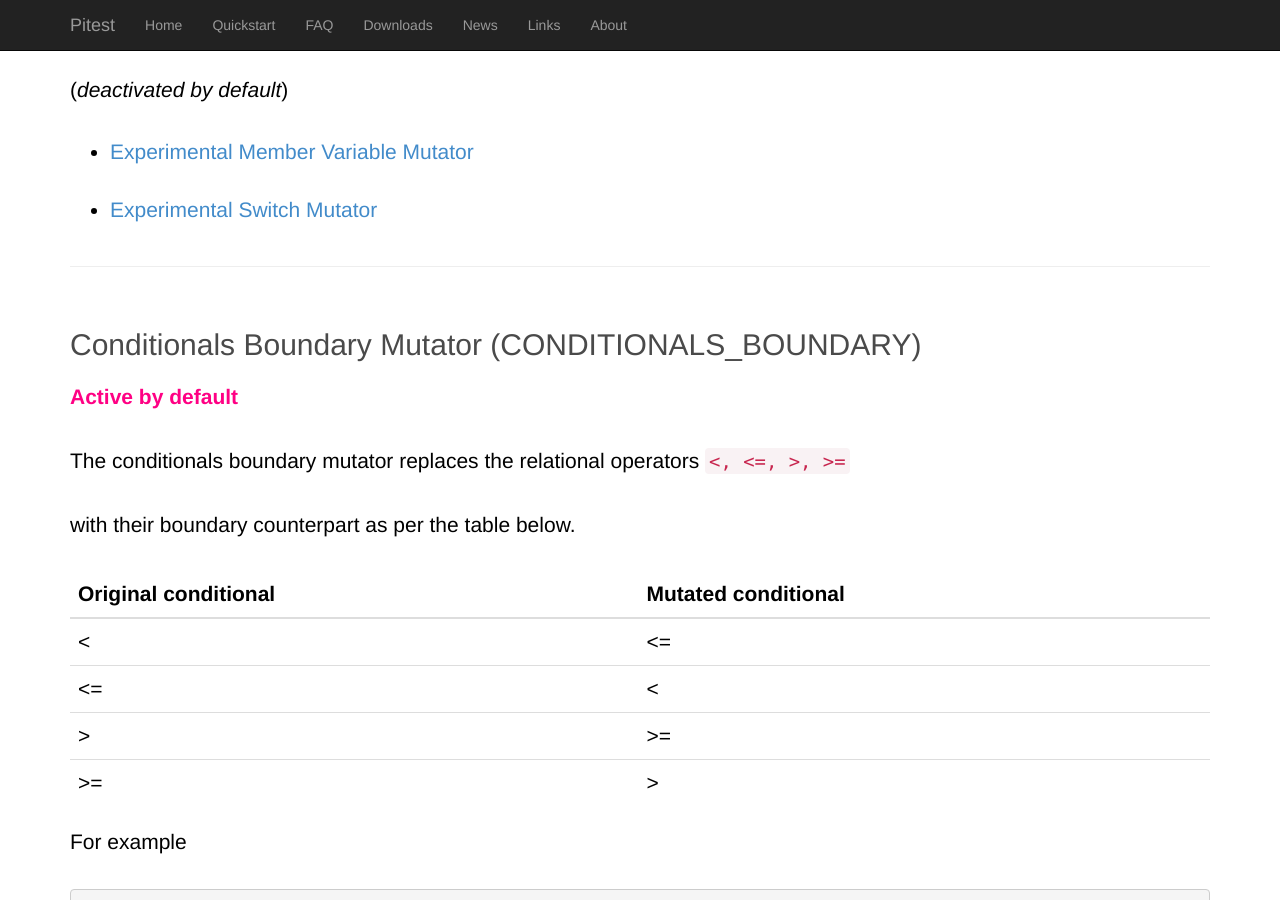
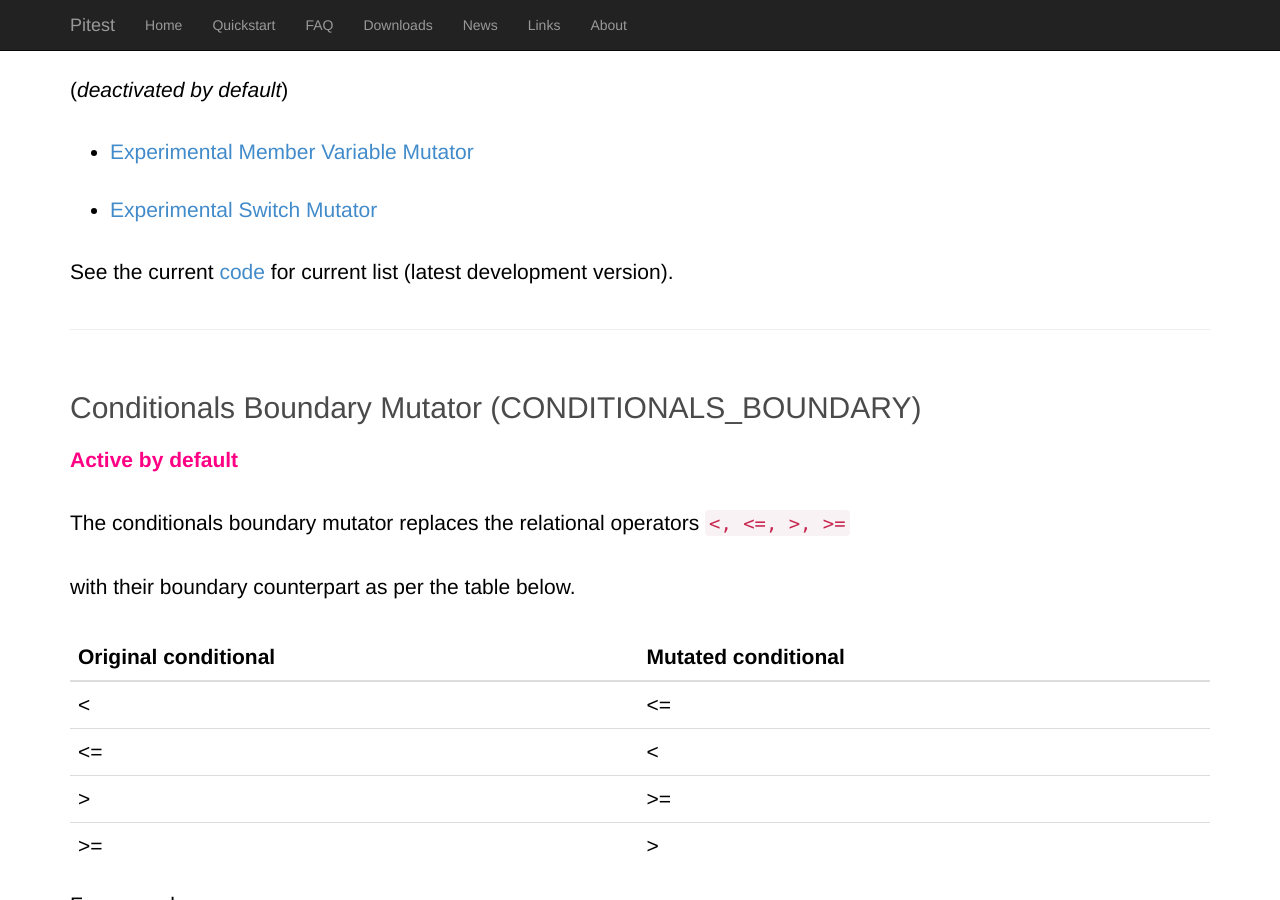
Before and after one commit to hcoles/pitest-site, a Jekyll site: the page built from quickstart/mutators.markdown, in a window 1280 px wide and 900 px high, scrolled down 1304 px. Built offline with Jekyll 4.4.1, drawn with Linux system fonts in a browser that asks for light colours; Markdown is read by kramdown in place of the engine named in the settings; comment, search, counter and statistics services are not loaded.

Commit message:
add link to list of mutators in code

```diff
--- a/quickstart/mutators.markdown
+++ b/quickstart/mutators.markdown
@@ -39,6 +39,7 @@ Here is the list of available mutators:
 - [Experimental Member Variable Mutator](#EXPERIMENTAL_MEMBER_VARIABLE)
 - [Experimental Switch Mutator](#EXPERIMENTAL_SWITCH)
 
+See the current [code](https://github.com/hcoles/pitest/blob/master/pitest/src/main/java/org/pitest/mutationtest/engine/gregor/config/Mutator.java) for current list (latest development version).
 
 ----
 
```
